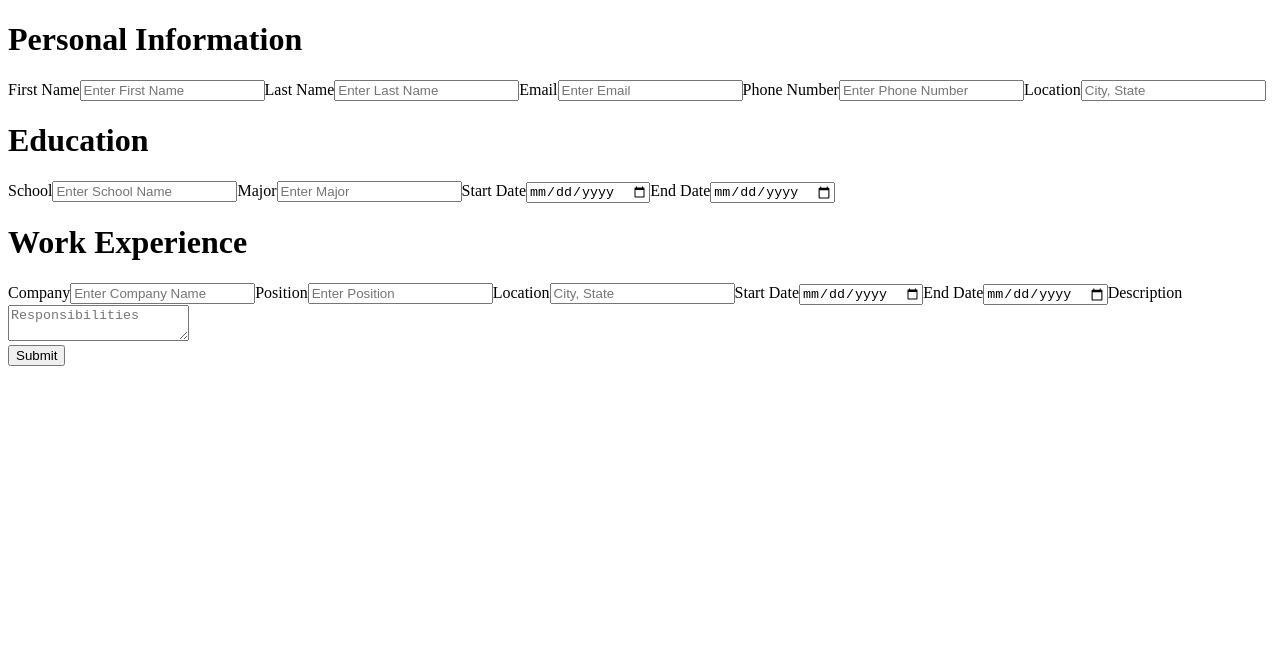
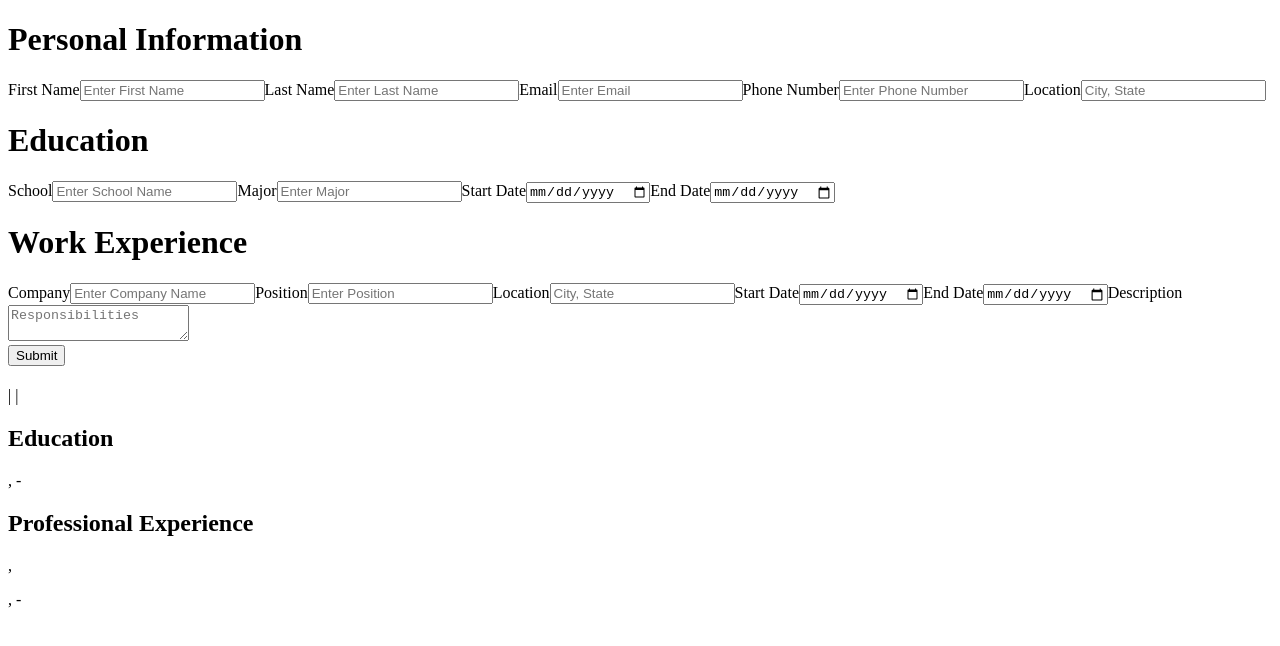
Before and after one commit to malom1/resume-builder, a React (Vite) app: page / in a window 1280 px wide. Shown: the top 646 px of the page. Built offline with nearby package versions, Linux system fonts and the light colour scheme.

Commit message:
display resume information as state

```diff
--- a/src/Components/ResumePreview.jsx
+++ b/src/Components/ResumePreview.jsx
@@ -1,5 +1,21 @@
-export default function ResumePreview() {
+export default function ResumePreview({resumeData}) {
 
+    return(
+        <div className="resume-preview">
+            <h1>{resumeData.firstname} {resumeData.lastname}</h1>
+            <p>{resumeData.email} | {resumeData.phone} | {resumeData.homeLocation}</p>
+
+            <h2>Education</h2>
+            <p><strong>{resumeData.school}</strong></p>
+            <p>{resumeData.major}, {resumeData.schoolStart} - {resumeData.schoolEnd}</p>
+
+            <h2>Professional Experience</h2>
+            <p><strong>{resumeData.company}</strong>, {resumeData.workLocation}</p>
+            <p>{resumeData.position}, {resumeData.workStart} - {resumeData.workEnd}</p>
+            <p>{resumeData.description}</p>
+
+        </div>
+    )
 
 
 }
```
